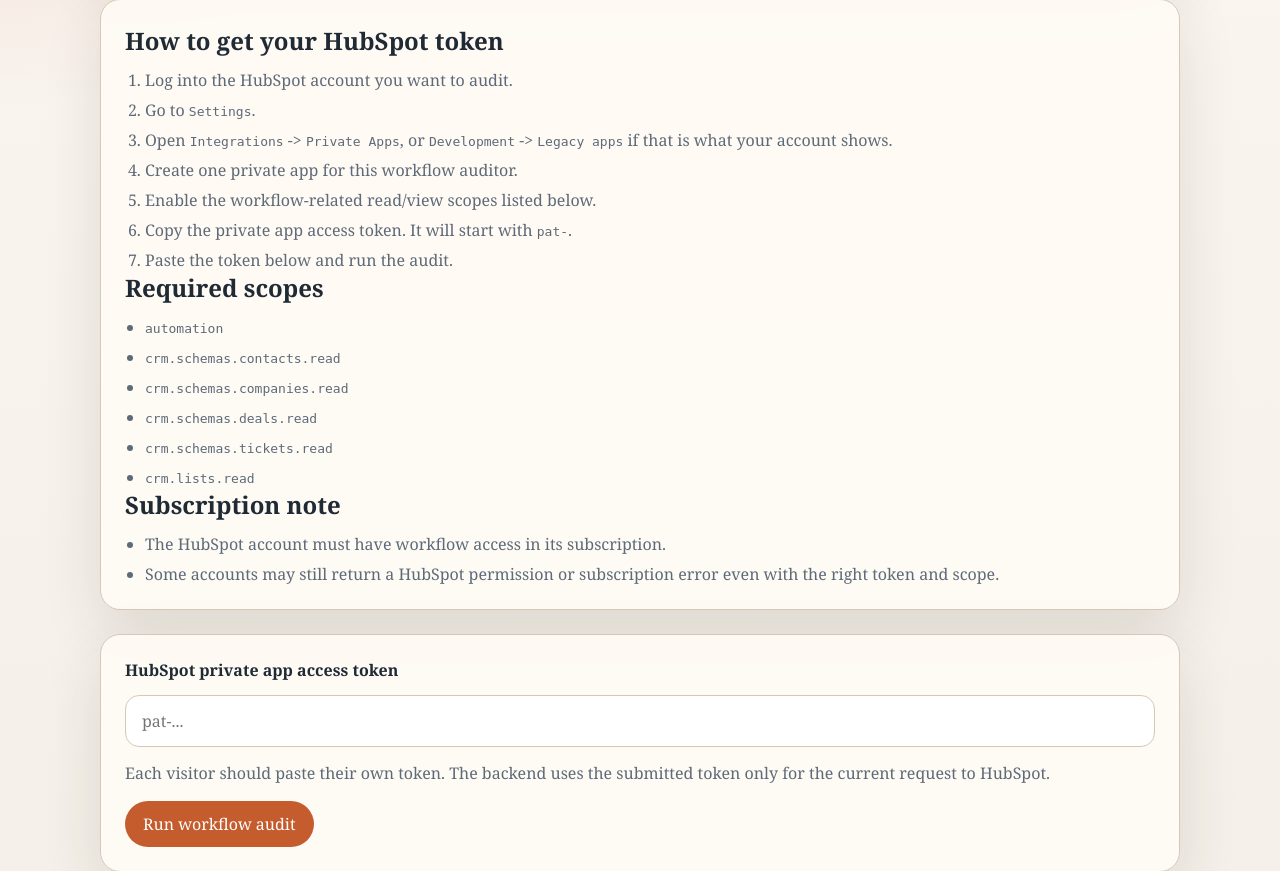
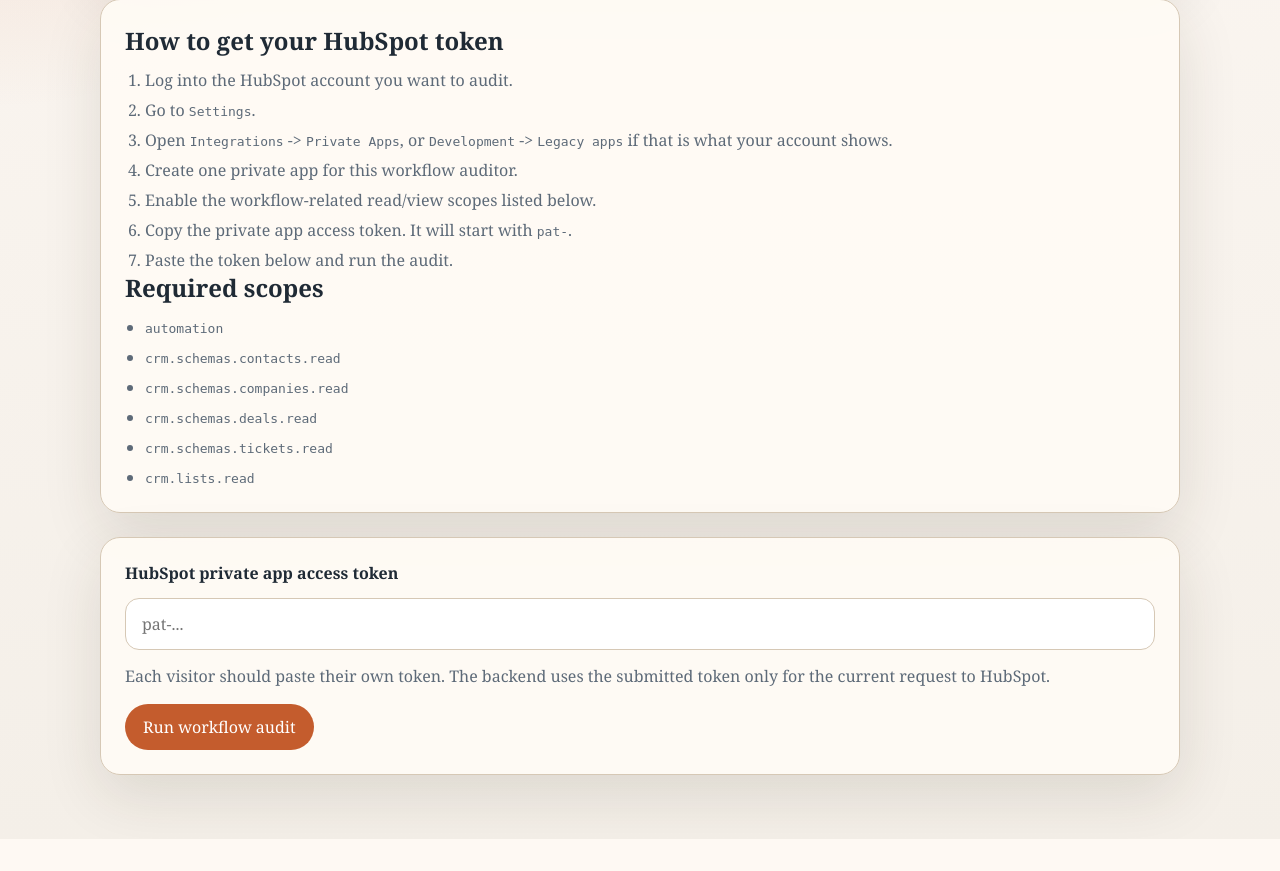
Before and after one commit to luke-wester/hubspot-workflow-auditor, a Flask app: page / in a window 1280 px wide. Shown: the part 275-1146 px from the top of the page. After the commit the page ends 1114 px from the top, so only its background shows below. Run offline with Flask 3, Linux system fonts and the light colour scheme.

Commit message:
Tighten workflow setup instructions

```diff
--- a/templates/index.html
+++ b/templates/index.html
@@ -174,11 +174,6 @@
                 <li><code>crm.lists.read</code></li>
             </ul>
 
-            <h2>Subscription note</h2>
-            <ul>
-                <li>The HubSpot account must have workflow access in its subscription.</li>
-                <li>Some accounts may still return a HubSpot permission or subscription error even with the right token and scope.</li>
-            </ul>
         </section>
 
         <section class="panel">
```
Also changed, not shown: README.md.
